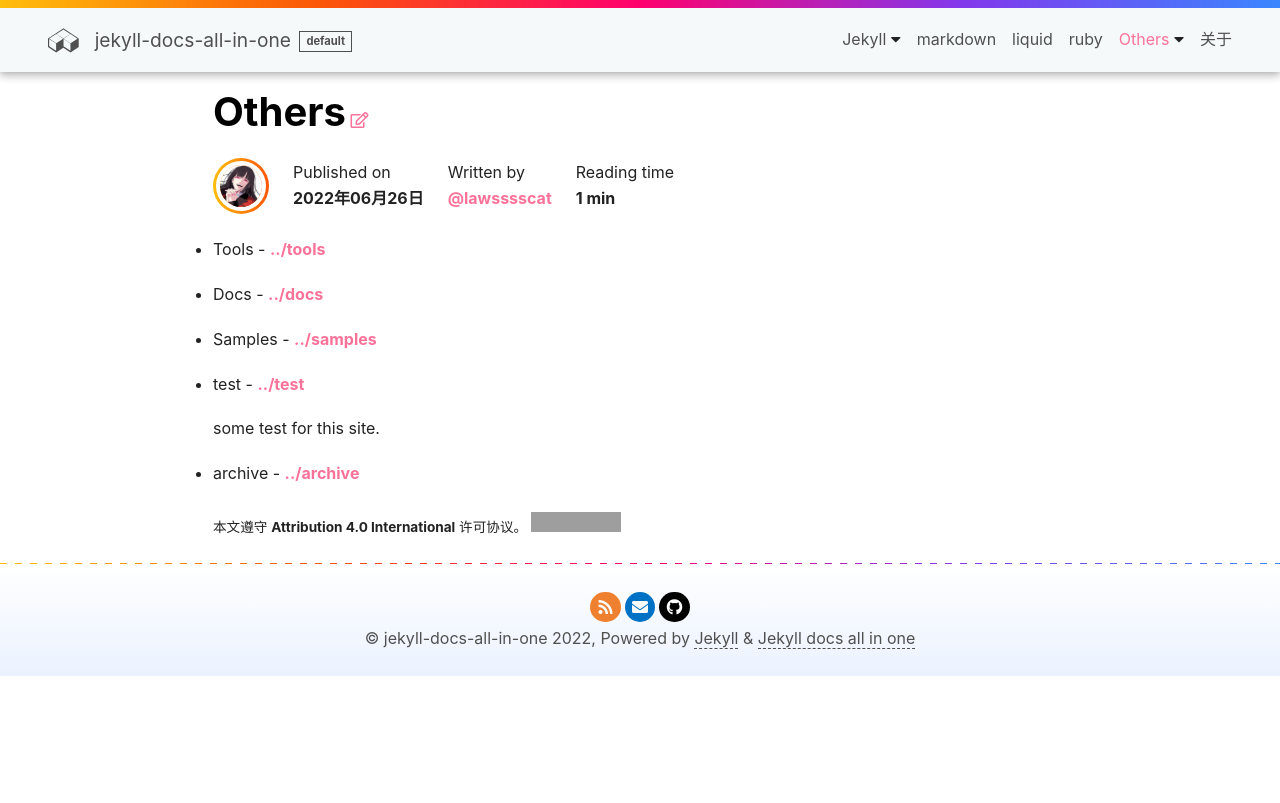
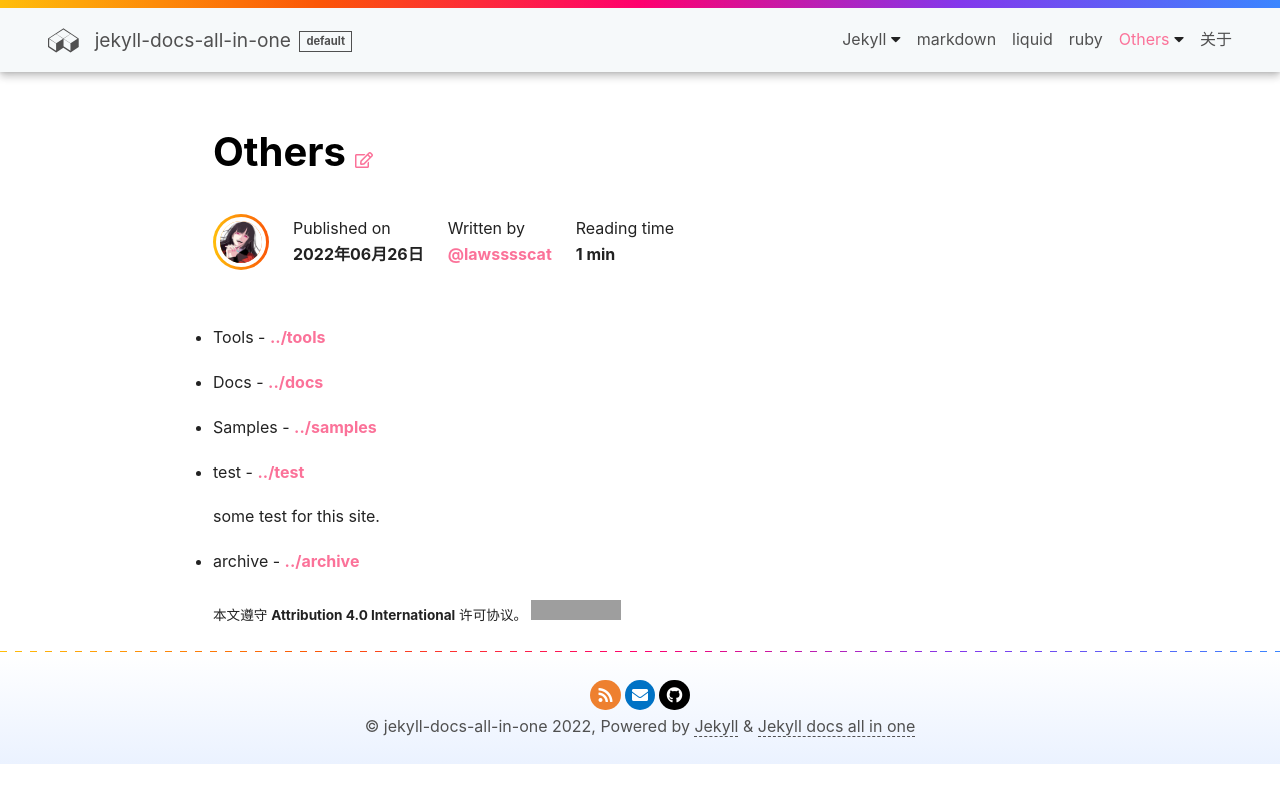
Before and after one commit to LawssssCat/jekyll-docs, a Jekyll site: the page built from _navs/others.md, in a window 1280 px wide. Shown: the top 803 px of the page. Built offline with Jekyll 4.4.1, drawn with Linux system fonts in a browser that asks for light colours; grey boxes are pictures that could not be loaded.

Commit message:
improvement: article header css margin/padding

```diff
--- a/_includes/article-infos.html
+++ b/_includes/article-infos.html
@@ -47,7 +47,7 @@
 
 {%- comment -%}============================================ switch ===================================== {%- endcomment -%}
 
-{%- if _show_article_info_author -%}
+{%- if _show_article_info_author or _show_article_info_publish_on or _show_article_info_author or _show_article_info_reading_time or _show_article_info_tags -%}
 <div class="infos">
   <!-- author avator -->
   {%- if _show_article_info_author -%}
--- a/_sass/components/_article-content.scss
+++ b/_sass/components/_article-content.scss
@@ -1,5 +1,6 @@
 /* stylelint-disable scss/no-global-function-names */
 .article__content {
+  margin-top: map-get($spacers, 5);
   line-height: map-get($base, line-height-lg);
   word-wrap: break-word;
   h1,
--- a/_sass/components/_article-header.scss
+++ b/_sass/components/_article-header.scss
@@ -1,11 +1,17 @@
+/* stylelint-disable scss/no-global-function-names */
 .article__header--cover {
   width: 100%;
 }
 
 .article__header {
   .header {
-    @include inline-flex();
-    // @include justify-content(center);
-    @include align-items(baseline);
+    margin-top: map-get($spacers, 5);
+    margin-bottom: map-get($spacers, 4);
+    @include media-breakpoint-down(md) {
+      margin-top: map-get($spacers, 4);
+    }
+    h1 {
+      display: inline;
+    }
   }
 }
```
